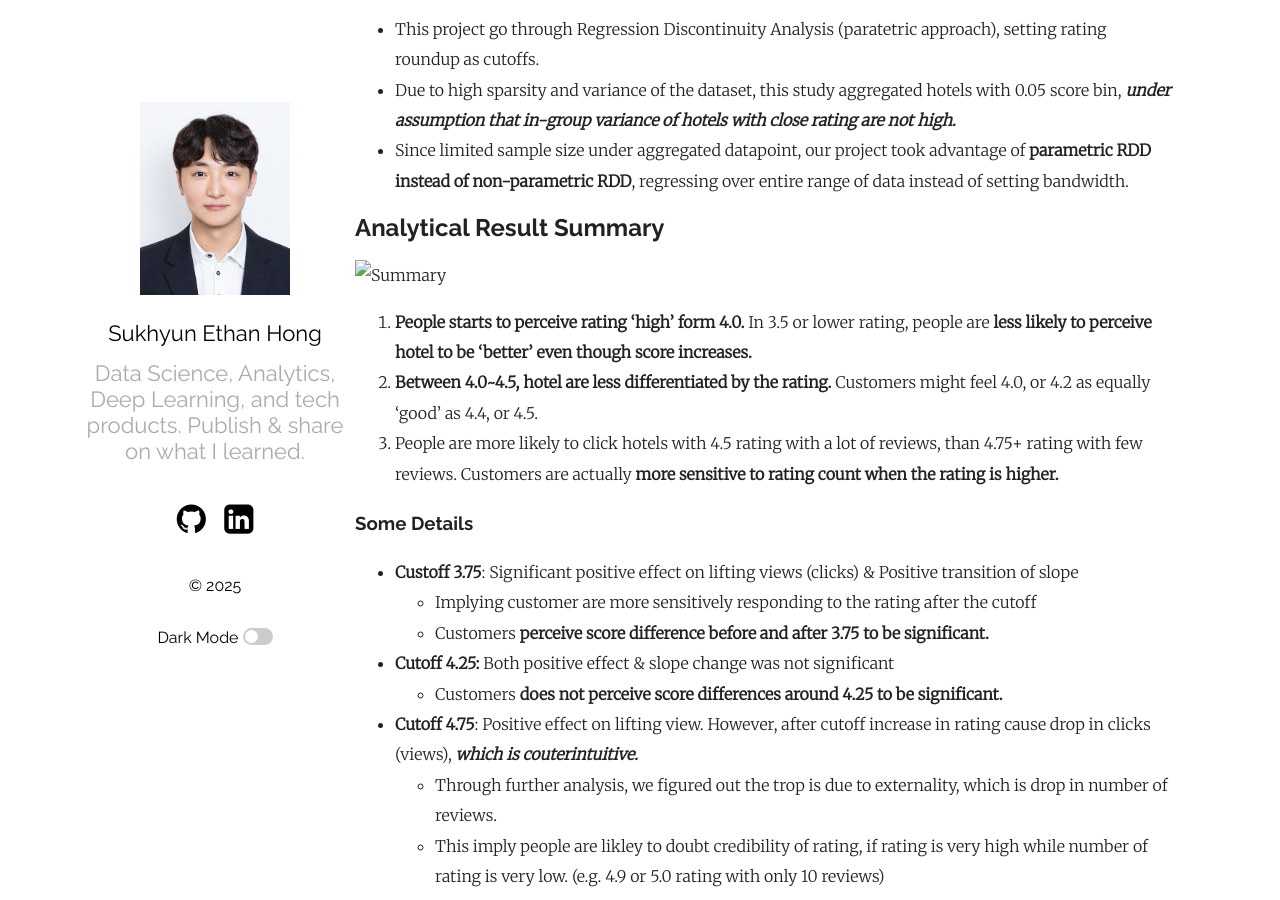
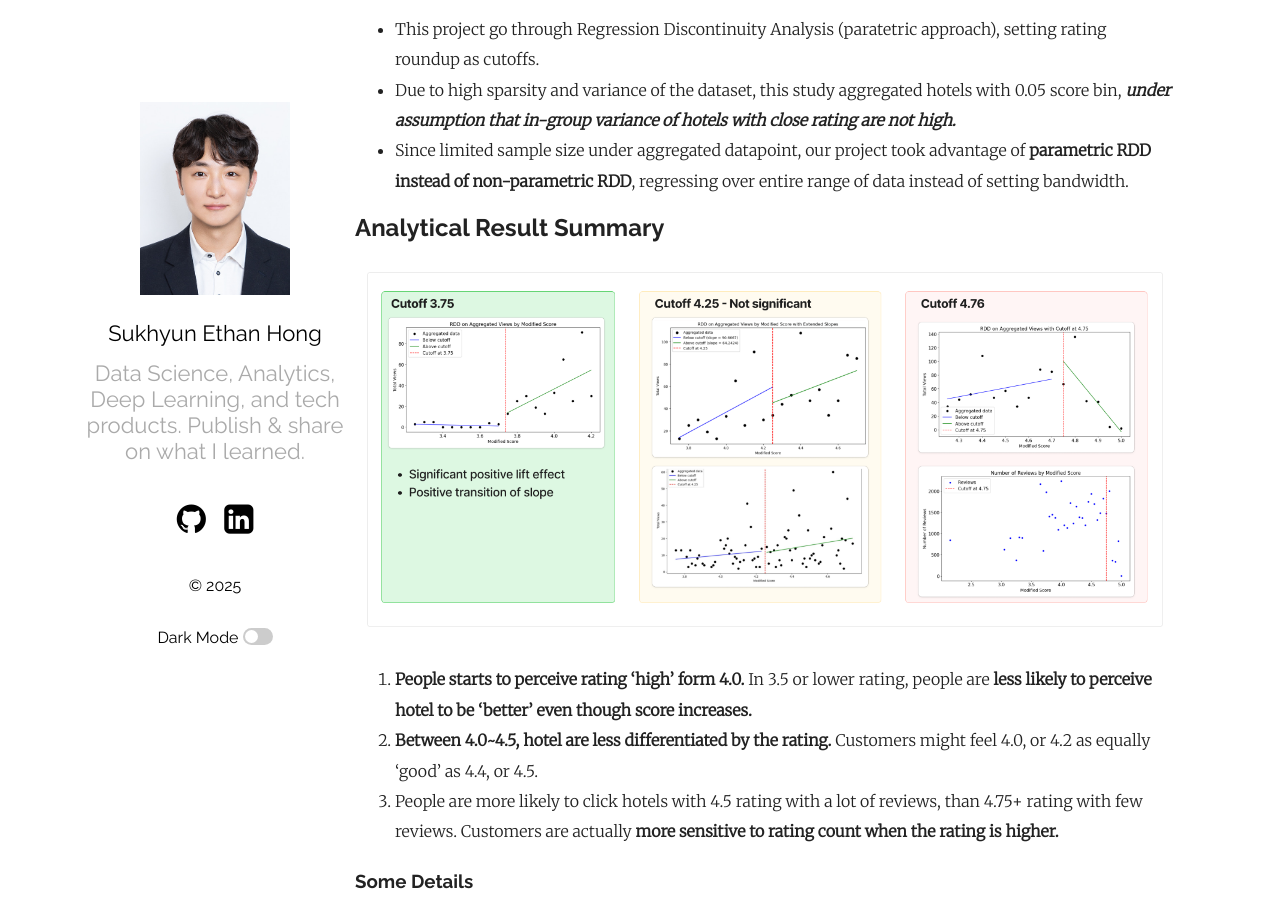
Before and after one commit to ethHong/ethHong.github.io, a Jekyll site: the page built from _posts/2025-06-15-RDD Analysis Research on Tripadvisor Bubble Rating.markdown, in a window 1280 px wide and 900 px high, scrolled down 751 px. Built offline with Jekyll 4.4.1, drawn with Linux system fonts in a browser that asks for light colours; formulas are drawn with MathJax 3.

Commit message:
Update 2025-06-15-RDD Analysis Research on Tripadvisor Bubble Rating.markdown

```diff
--- a/_posts/2025-06-15-RDD Analysis Research on Tripadvisor Bubble Rating.markdown
+++ b/_posts/2025-06-15-RDD Analysis Research on Tripadvisor Bubble Rating.markdown
@@ -37,7 +37,7 @@ Github repo: [🔗Link](https://github.com/ethHong/TripadvisorA_RDD_Analysis)
 
 ## Analytical Result Summary
 
-![Summary](/Users/HongSukhyun/Documents/ethHong.github.io/_posts/image/Summary.png)
+![Summary](https://raw.githubusercontent.com/ethHong/ethHong.github.io/main/_posts/image/Summary.png)
 
 1. **People starts to perceive rating 'high' form 4.0.** In 3.5 or lower rating, people are **less likely to perceive hotel to be 'better' even though score increases.**
 2. **Between 4.0~4.5, hotel are less differentiated by the rating.** Customers might feel 4.0, or 4.2 as equally 'good' as 4.4, or 4.5.
@@ -54,7 +54,7 @@ Github repo: [🔗Link](https://github.com/ethHong/TripadvisorA_RDD_Analysis)
   * Through further analysis, we figured out the trop is due to externality, which is drop in number of reviews.
   * This imply people are likley to doubt credibility of rating, if rating is very high while number of rating is very low. (e.g. 4.9 or 5.0 rating with only 10 reviews)
 
-<img src="image/DAG.png" alt="DAG" style="zoom:50%;" />
+<img src="https://raw.githubusercontent.com/ethHong/ethHong.github.io/main/_posts/image/DAG.png" alt="DAG" style="zoom:50%;" />
 
 ---
 
@@ -96,11 +96,11 @@ Therefore, this project go through data processing to issue 2 major issues.
 1. **We will only look into cutoff above 3.5 ratings** - Since most of the listing & filtering logic prioritize rating, people are less likely to be ***exposed*** with low rating hotels - we observe majority of hotles under 3.5 rating have 0 or close to 0 views.
 2. **Aggregate hotels by binning to the closest 0.05 rating** – To reduce noise and enhance visibility of the underlying patterns, we average hotels with very similar ratings (within 0.05). At first glance, this may appear to conflict with the RDD assumption, which expects low variance in outcomes for units near the cutoff. However, in our context, we believe the high variability in the raw data is not due to inherent randomness, but rather due to **exposure inequality**—some hotels receive significantly fewer views due to how the platform surfaces listings. To address this, we carefully chose a **small bin size (0.05)** to smooth the data just enough without distorting potential discontinuities.
 
-<img src="image/data_plot.png" alt="DAG" style="zoom:50%;" />
+<img src="https://raw.githubusercontent.com/ethHong/ethHong.github.io/main/_posts/image/data_plot.png" alt="DAG" style="zoom:50%;" />
 
 From the figure above, we could see that after binning the data noise has been reduced.
 
-<img src="image/binned_output.png" alt="DAG" style="zoom:100%;" />
+<img src="https://raw.githubusercontent.com/ethHong/ethHong.github.io/main/_posts/image/binned_output.png" alt="DAG" style="zoom:100%;" />
 
 By cutting off range of the only from 3.5 to 4.0, we could more clearly see that patterns of discontinuity at bubble rating cutoffs (3.75, 4.25, 4.75).
 
@@ -118,7 +118,7 @@ Where $c$ is cutoff. From the example RDD plot below, we could measure the follo
 | \beta_L | \beta_2           | Slope before treatment: sensitivity of views on rating before treatment. s |
 | \tau    | \beta_1           | Treatment effect on the cutoff                               |
 
- <img src="image/example_RDD.png" alt="DAG" style="zoom:100%;" />
+ <img src="https://raw.githubusercontent.com/ethHong/ethHong.github.io/main/_posts/image/example_RDD.png" alt="DAG" style="zoom:100%;" />
 
 In this project, we utilized **parametric RDD** which takes entire range of the data before and after the cutoff, to run regression. **Non-parametric RDD** is usually more recommended because of the following 2 advantages:
 
@@ -138,7 +138,7 @@ We could get following conclusion through running RDD analysis.
 | Treatment effect | High and Positive    | Not significant       | High and Positive             |
 | Slope change     | Positively Increased | No significant change | Turned negative from positive |
 
-![Summary](/Users/HongSukhyun/Documents/ethHong.github.io/_posts/image/Summary.png)
+![Summary](https://raw.githubusercontent.com/ethHong/ethHong.github.io/main/_posts/image/Summary.png)
 
 From cutoff 3.75, through rounding up scores to 4.0 we could see significant jump on views. Also, we could observe before score 3.75 slope was flat, but it became highly positive after the cutoff. **This implies 4.0+ is the range of rating that people begins to perceive score to be high, and important.** At the same time, score between range of 3.5~3.75 is being rounded down to 3.5. Customers perceive score 3.5 or lower to be low, probably impy low quality. Therefore undre score 3.5, hotels are less likely to get more views even rating increases.
 
@@ -150,7 +150,7 @@ After cutoff 4.75, we could see positive treatment effect, but interestingly slo
 
  Since the results on high rating range is counterintuitive, we made an hypothesis that this could be an omitted variable which effect on the views - rating count. When we usually see very high rating with little number of reviews, we tend to doubt the credibility of the rating.
 
-<img src="image/DAG.png" alt="DAG" style="zoom:50%;" />
+<img src="https://raw.githubusercontent.com/ethHong/ethHong.github.io/main/_posts/image/DAG.png" alt="DAG" style="zoom:50%;" />
 
 Therefore, we made an hypothesis that number of reviews are working as an proxy for 'credibility', and credibility effects on the views. Also, since we spotted negative relationship between rating and views only in higher rating range, ***we assumed impact of 'review count' on views increases as rating increase***. Therefore, we went throug regression by adding interaction term between rating and number of reviews:
 $$
@@ -160,7 +160,7 @@ Here, if we see positive coefficient ($\beta_3$), this means impact of review co
 
 As a result, we observed $\beta_3 = 0.0483$. This implies impact difference of review count when rating is 5, is  **66.7%** higher compared to when rating is 3. (When rating is 3, 1 additional review may increase 0.1314 views, while it will increase 0.219 views when rating is 5.)
 
-<img src="image/review_count.png" alt="DAG" style="zoom:50%;" />
+<img src="https://raw.githubusercontent.com/ethHong/ethHong.github.io/main/_posts/image/review_count.png" alt="DAG" style="zoom:50%;" />
 
 By observing data, we could observe number of ratings dropped significantly after rating 4.75.
 
```
